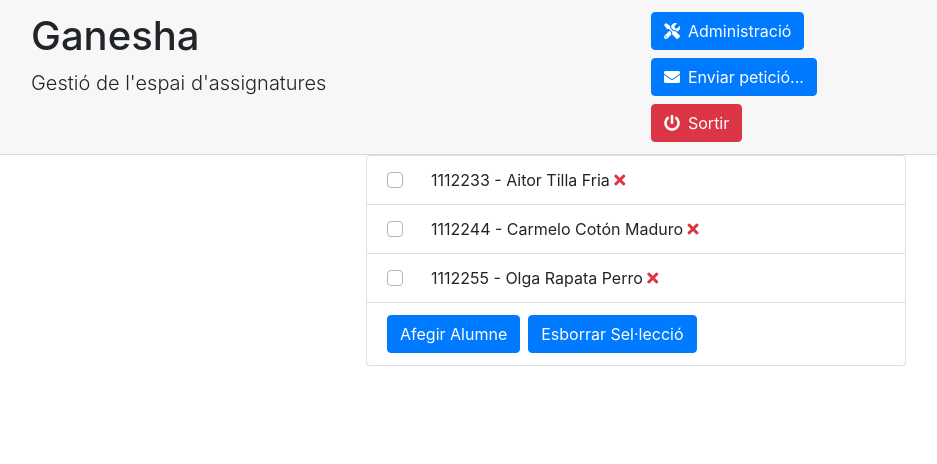
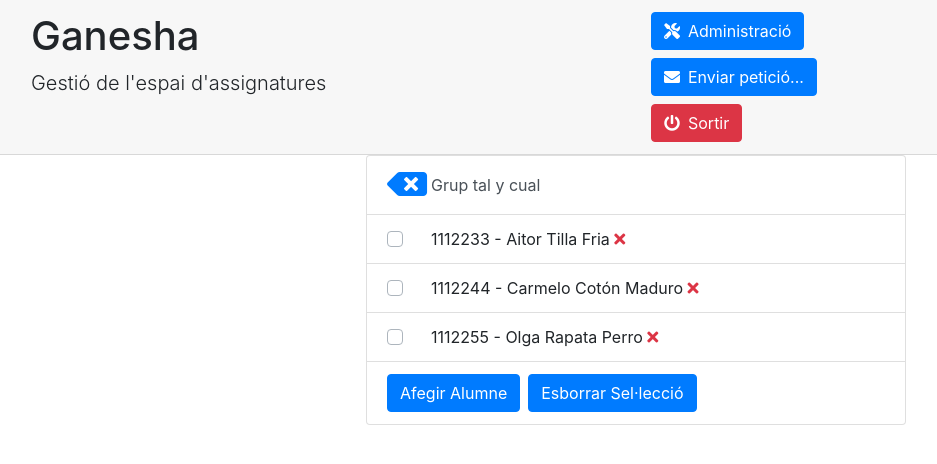
Before and after one commit to AdolfoAmoLainez/ganesha, an Angular app: page /alumnes/11 in a window 1280 px wide. Shown: the top 464 px of the page, without its empty margins (4-941 px from the left). Built offline with nearby package versions, Linux system fonts and the light colour scheme.

Commit message:
boton de back

```diff
--- a/src/app/alumnes-list/alumnes-list.component.html
+++ b/src/app/alumnes-list/alumnes-list.component.html
@@ -10,6 +10,20 @@
 <div class="row justify-content-sm-center">
     <div class="col-sm-12 col-md-6">
       <ul class="list-group">
+          <div class="list-group-item list-group-item-action">
+              <div class="row align-items-center">
+                <div class="col-sm-1">
+                  <i
+                    class="fas fa-backspace fa-2x text-primary"
+                    style="cursor: pointer;"
+                    (click)="onBackClick()"
+                  ></i>
+                </div>
+                <div class="col-sm">
+                  Grup tal y cual
+                </div>
+              </div>
+            </div>
           <li class="list-group-item" *ngFor='let alumne of alumnes; index as i'>
             <div class="row">
               <div class="col-sm-1">
--- a/src/app/alumnes-list/alumnes-list.component.ts
+++ b/src/app/alumnes-list/alumnes-list.component.ts
@@ -1,7 +1,8 @@
 import { Component, OnInit } from '@angular/core';
+import { ActivatedRoute } from '@angular/router';
+import { Location } from '@angular/common';
 
 import {NgbModal} from '@ng-bootstrap/ng-bootstrap';
-import { ActivatedRoute } from '@angular/router';
 
 @Component({
   selector: 'app-alumnes-list',
@@ -15,12 +16,12 @@ export class AlumnesListComponent implements OnInit {
   selectedAlumnes = [];
 
   constructor(private modalService: NgbModal,
-              private activatedRoute: ActivatedRoute) { }
+              private activatedRoute: ActivatedRoute,
+              private myLocation: Location) { }
 
   ngOnInit() {
     this.activatedRoute.params.subscribe(
       (params) => {
-        console.log(params);
         this.alumnes = [
           {
             id: 1,
@@ -39,7 +40,7 @@ export class AlumnesListComponent implements OnInit {
           }
         ];
       }
-    )
+    );
   }
 
   onDeleteIconClick(id: number) {
@@ -79,4 +80,8 @@ export class AlumnesListComponent implements OnInit {
     );
   }
 
+  onBackClick() {
+    this.myLocation.back();
+  }
+
 }
--- a/src/app/groups-list/groups-list.component.html
+++ b/src/app/groups-list/groups-list.component.html
@@ -1,4 +1,3 @@
-
 <div class="row justify-content-sm-center" *ngIf="groups.length === 0">
   <div class="list-group col-sm-12 col-md-6">
     <div class="list-group-item list-group-item-action">
@@ -8,7 +7,24 @@
 </div>
 <div class="row justify-content-sm-center">
   <div class="list-group col-sm-12 col-md-6">
-    <div class="list-group-item list-group-item-action" *ngFor="let group of groups; index as i">
+    <div class="list-group-item list-group-item-action">
+      <div class="row align-items-center">
+        <div class="col-sm-1">
+          <i
+            class="fas fa-backspace fa-2x text-primary"
+            style="cursor: pointer;"
+            (click)="onBackClick()"
+          ></i>
+        </div>
+        <div class="col-sm">
+          Assignatura tal y cual
+        </div>
+      </div>
+    </div>
+    <div
+      class="list-group-item list-group-item-action"
+      *ngFor="let group of groups; index as i"
+    >
       <div class="row align-items-center">
         <div class="col-sm-1">
           <div class="custom-control custom-checkbox">
@@ -19,20 +35,19 @@
               #checkgroup
               (click)="onCheckGroupClick(group.id, checkgroup.checked)"
             />
-            <label
-            class="custom-control-label"
-            [attr.for]="group.id"
-          ></label>
+            <label class="custom-control-label" [attr.for]="group.id"></label>
           </div>
         </div>
         <h2 class="col-sm-5">
-          <a [routerLink]="[ '/alumnes', group.id ]" class="btn btn-link">{{group.nom}}</a>
+          <a [routerLink]="['/alumnes', group.id]" class="btn btn-link">{{
+            group.nom
+          }}</a>
         </h2>
         <div class="col-sm-1">
           <i
             class="fas fa-times fa-2x text-danger "
             style="cursor: pointer;"
-            (click) = "onDeleteIconClick(i)"
+            (click)="onDeleteIconClick(i)"
           ></i>
         </div>
       </div>
@@ -41,15 +56,27 @@
 </div>
 <div class="row justify-content-sm-center">
   <div class="col-sm-12 col-md-6">
-    <button class="btn btn-primary mt-2" (click) = "onAfegirClick(afegirGrupModal)">Afegir Grups</button>
-    <button class="btn btn-primary mt-2 ml-2" (click) = "onDeleteGroups()">Esborrar Sel·lecció</button>
+    <button
+      class="btn btn-primary mt-2"
+      (click)="onAfegirClick(afegirGrupModal)"
+    >
+      Afegir Grups
+    </button>
+    <button class="btn btn-primary mt-2 ml-2" (click)="onDeleteGroups()">
+      Esborrar Sel·lecció
+    </button>
   </div>
 </div>
 
 <ng-template #afegirGrupModal let-modal>
   <div class="modal-header">
     <h4 class="modal-title" id="modal-basic-title">Creació de grups</h4>
-      <button type="button" class="close" aria-label="Close" (click)="modal.dismiss()">
+    <button
+      type="button"
+      class="close"
+      aria-label="Close"
+      (click)="modal.dismiss()"
+    >
       <span aria-hidden="true">&times;</span>
     </button>
   </div>
@@ -57,12 +84,28 @@
     <form>
       <div class="form-group">
         <label for="amount">Quants grups vols crear?</label>
-          <input type="number" class ="form-control" name="amount" id="amount" value=1 style="width: 5em;" #amount>
+        <input
+          type="number"
+          class="form-control"
+          name="amount"
+          id="amount"
+          value="1"
+          style="width: 5em;"
+          #amount
+        />
       </div>
     </form>
   </div>
   <div class="modal-footer">
-      <button type="button" class="btn btn-primary" (click)="modal.close(amount.value)">Crear</button>
-      <button type="button" class="btn btn-danger" (click)="modal.dismiss()">Cancel·lar</button>
+    <button
+      type="button"
+      class="btn btn-primary"
+      (click)="modal.close(amount.value)"
+    >
+      Crear
+    </button>
+    <button type="button" class="btn btn-danger" (click)="modal.dismiss()">
+      Cancel·lar
+    </button>
   </div>
 </ng-template>
--- a/src/app/groups-list/groups-list.component.ts
+++ b/src/app/groups-list/groups-list.component.ts
@@ -1,6 +1,8 @@
 import { Component, OnInit } from '@angular/core';
+import { ActivatedRoute } from '@angular/router';
+import { Location } from '@angular/common';
+
 import {NgbModal} from '@ng-bootstrap/ng-bootstrap';
-import { ActivatedRoute } from '@angular/router';
 
 @Component({
   selector: 'app-groups-list',
@@ -14,12 +16,12 @@ export class GroupsListComponent implements OnInit {
   selectedGroups = [];
 
   constructor(private modalService: NgbModal,
-              private activatedRoute: ActivatedRoute) { }
+              private activatedRoute: ActivatedRoute,
+              private myLocation: Location) { }
 
   ngOnInit() {
     this.activatedRoute.params.subscribe(
       (params) => {
-        console.log(params);
         this.groups = [
           {
             id: 1 + params.assignaturaid * 10,
@@ -80,4 +82,8 @@ export class GroupsListComponent implements OnInit {
     this.groups.splice(id, 1);
   }
 
+  onBackClick() {
+    this.myLocation.back();
+  }
+
 }
```
Lines whose indentation alone changed are shown as unchanged.
